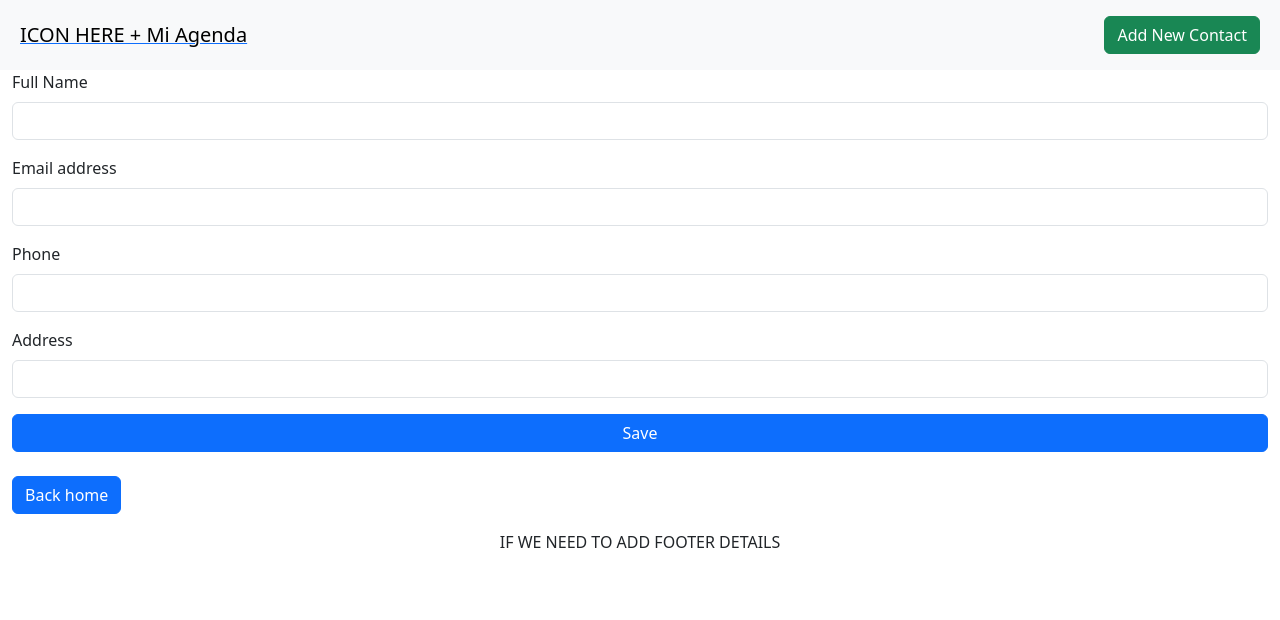
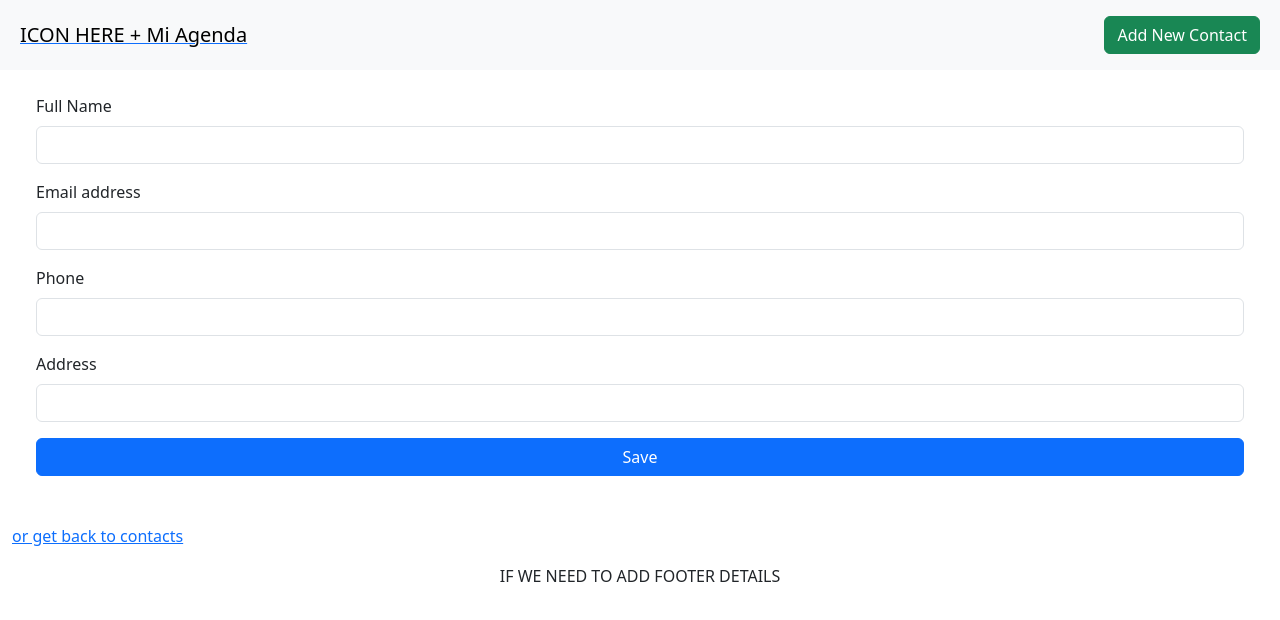
Before and after one commit to 4GeeksAcademy/vbarbosa-Lista-Contactos-React-Context, a React (Vite) app: page /demo in a window 1280 px wide. Shown: the top 620 px of the page. Built offline with nearby package versions, Linux system fonts and the light colour scheme; no server answers.

Commit message:
added link for home page + edited Single file

```diff
--- a/src/pages/Demo.jsx
+++ b/src/pages/Demo.jsx
@@ -9,18 +9,16 @@ export const Demo = () => {
   const { store, dispatch } = useGlobalReducer()
   const createAgenda = listAgenda()
 
-  // Aqui pondremos como se debe de ver la lista de contactos
-
   return (
     <div className="container-fluid">
-      <ul className="list-group">
-          {/* Map over the 'todos' array from the store and render each item as a list element */}
+      <ul className="list-group m-4">
+          {/* Linked the store form to be viewed as another page */}
           {createAgenda}
       </ul>
       <br />
 
       <Link to="/">
-        <button className="btn btn-primary">Back home</button>
+        <a>or get back to contacts</a>
       </Link>
     </div>
   );
--- a/src/pages/Home.jsx
+++ b/src/pages/Home.jsx
@@ -1,6 +1,7 @@
 import rigoImageUrl from "../assets/img/rigo-baby.jpg";
 import useGlobalReducer from "../hooks/useGlobalReducer.jsx";
 import {ModalBtn} from "../components/Modal.jsx";
+import { Single } from "./Single.jsx";
 
 
 export const Home = () => {
@@ -11,6 +12,7 @@ export const Home = () => {
 	return (
 
 		<div className="container-fluid p-3">
+			{Single}
             {/* Add here the component from DEMO */}
 			<div className="card mb-3">
               <div className="row g-0 justify-content-center">
--- a/src/pages/Single.jsx
+++ b/src/pages/Single.jsx
@@ -11,12 +11,12 @@ export const Single = props => {
 
   // Retrieve the 'theId' URL parameter using useParams hook.
   const { theId } = useParams()
-  const singleTodo = store.todos.find(todo => todo.id === parseInt(theId));
+  const singleContact = store.contacts.find(contact => contact.id === parseInt(theId));
 
   return (
     <div className="container text-center">
-      {/* Display the title of the todo element dynamically retrieved from the store using theId. */}
-      <h1 className="display-4">Todo: {singleTodo?.title}</h1>
+      {/* Display the contact profile dynamically retrieved from the store using theId. */}
+      <h1 className="display-4">HEEEY{singleContact?.title}</h1>
       <hr className="my-4" />  {/* A horizontal rule for visual separation. */}
 
       {/* A Link component acts as an anchor tag but is used for client-side routing to prevent page reloads. */}
```
